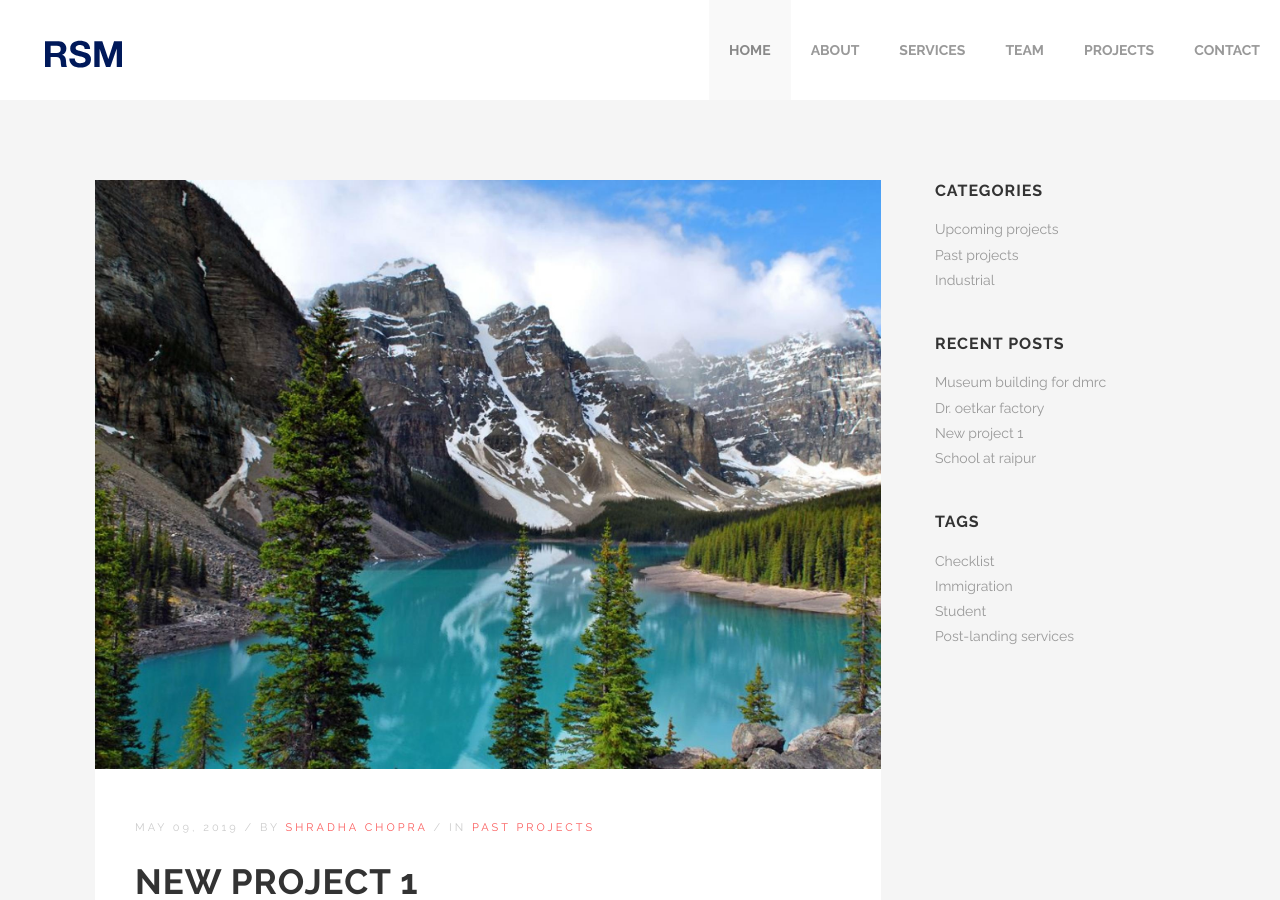
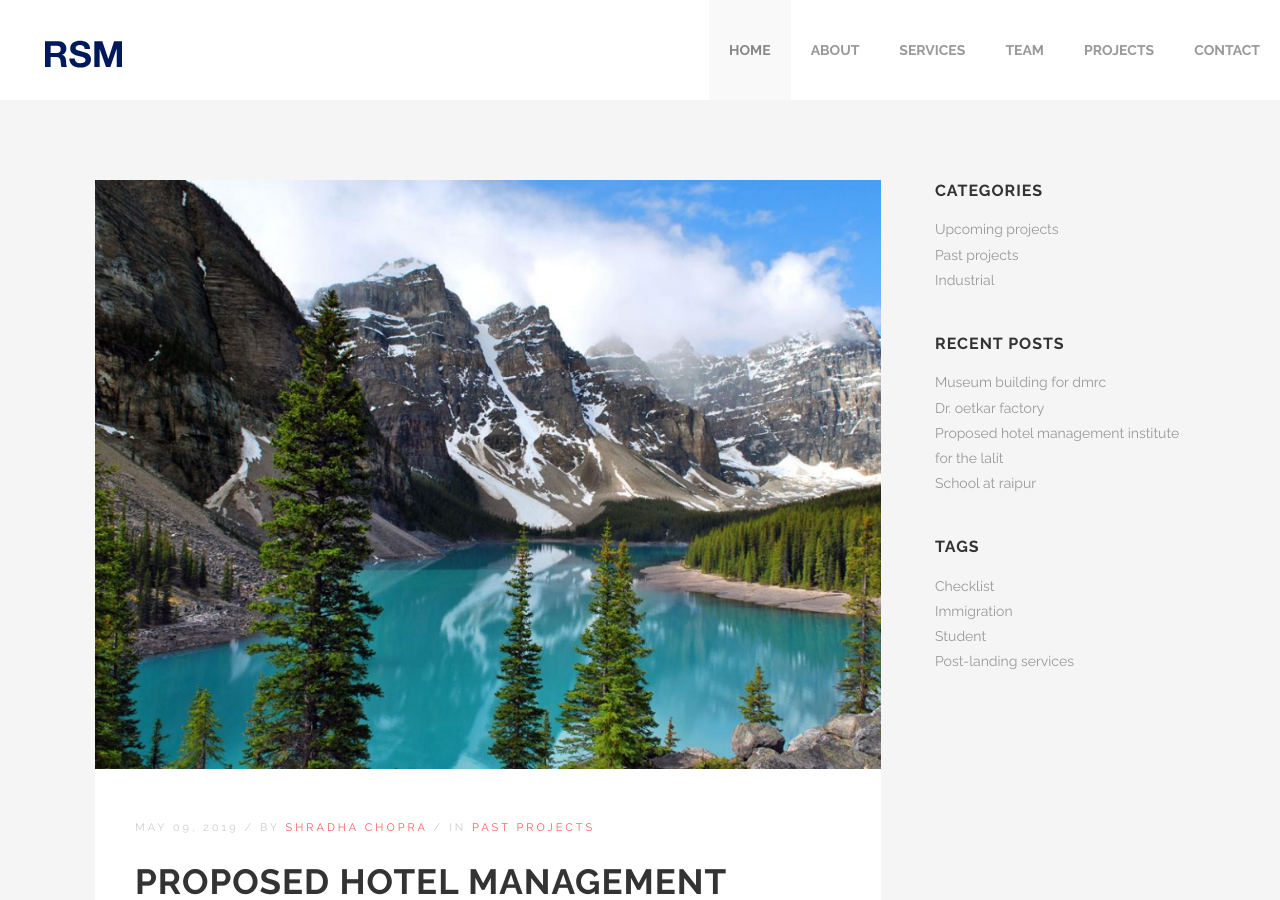
Before and after one commit to prabhav/rsm, a Jekyll site: the page built from _posts/2019-05-08-welcome-to-canada-checklist.markdown, in a window 1280 px wide and 900 px high. Built offline with Jekyll 4.4.1, drawn with Linux system fonts in a browser that asks for light colours; some of the changed text lies outside the part shown.

```diff
--- a/_posts/2019-05-08-welcome-to-canada-checklist.markdown
+++ b/_posts/2019-05-08-welcome-to-canada-checklist.markdown
@@ -1,5 +1,5 @@
 ---
-title: new project 1
+title: Proposed Hotel Management Institute for THE LALIT
 date: 2019-05-09 00:16:00 +05:30
 categories:
 - Past Projects
```
